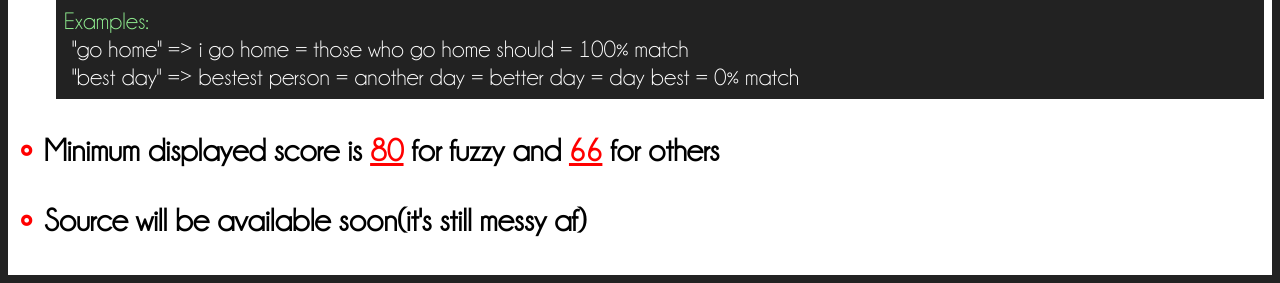
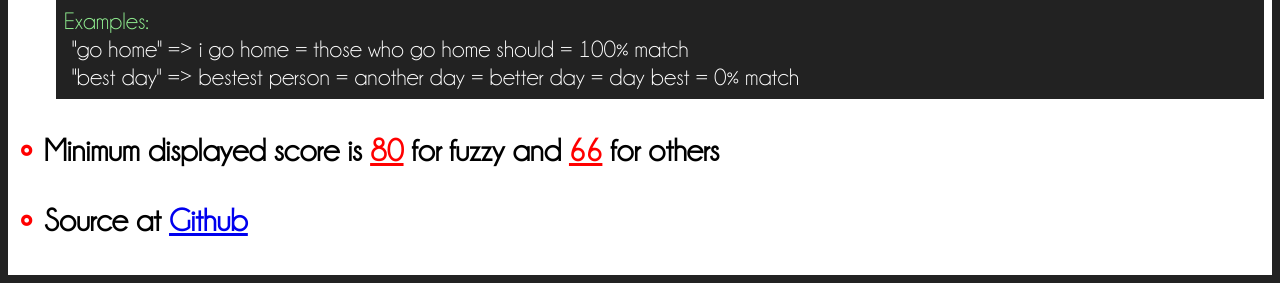
Before and after one commit to Xosrov/EyeDex, a Flask app: page / in a window 1280 px wide. Shown: the part 1118-1401 px from the top of the page. Run offline with Flask 2, Linux system fonts and the light colour scheme.

Commit message:
Added github link to main page

```diff
--- a/templates/main.html
+++ b/templates/main.html
@@ -56,7 +56,7 @@
             <code>"best day" => bestest person = another day = better day = day best = 0% match</code>
         </div>
         <p>Minimum displayed score is <u style="color:red">{{constants.minScoreToShowForFuzz}}</u> for fuzzy and <u style="color:red">{{constants.minScoreToShow}}</u> for others</p>
-        <p>Source will be available soon(it's still messy af)</p>
+        <p>Source at <a href="https://github.com/Xosrov/EyeDex">Github</a></p>
     </div>
 </body>
 </html>
```
